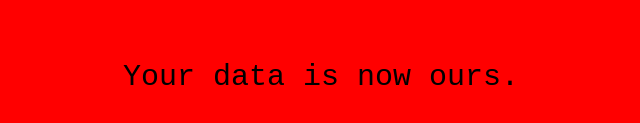
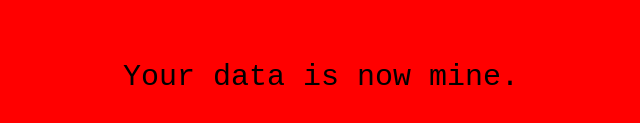
Before and after one commit to dhkiller350/hot-tuff.com, a plain HTML site: page index.html in a window 1280 px wide. Shown: the part 385-508 px from the top of the page, 319-959 px from the left. Drawn offline with Linux system fonts and the light colour scheme.

Commit message:
Update index.html

```diff
--- a/index.html
+++ b/index.html
@@ -27,7 +27,7 @@
 </head>
 <body>
   <h1>YOU'VE BEEN HACKED</h1>
-  <p>Your data is now ours.</p>
+  <p>Your data is now mine.</p>
 
   <script>
     function changeColor() {
```
